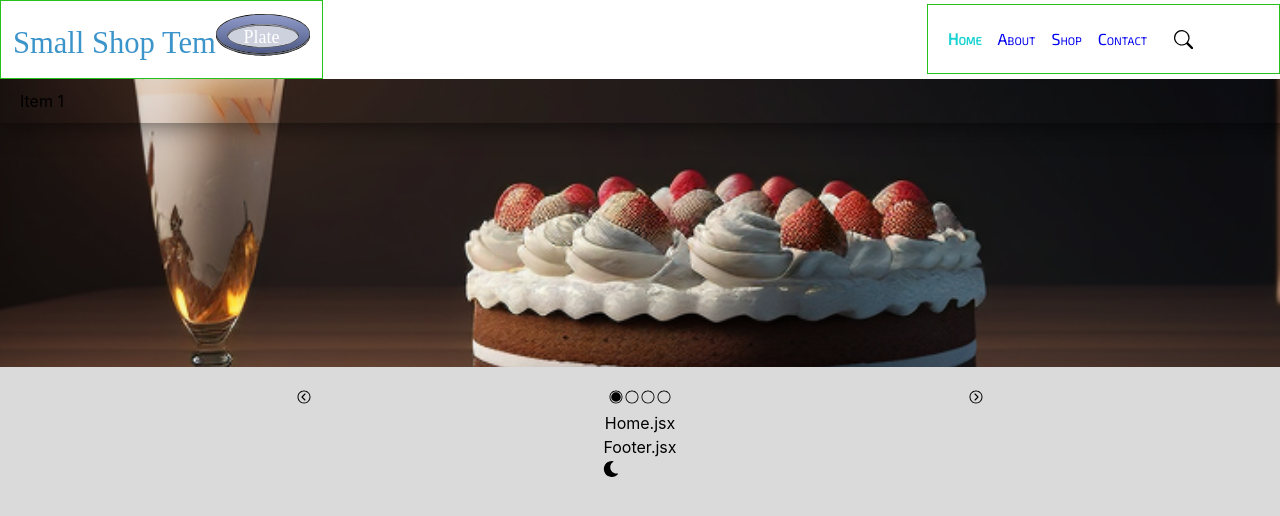
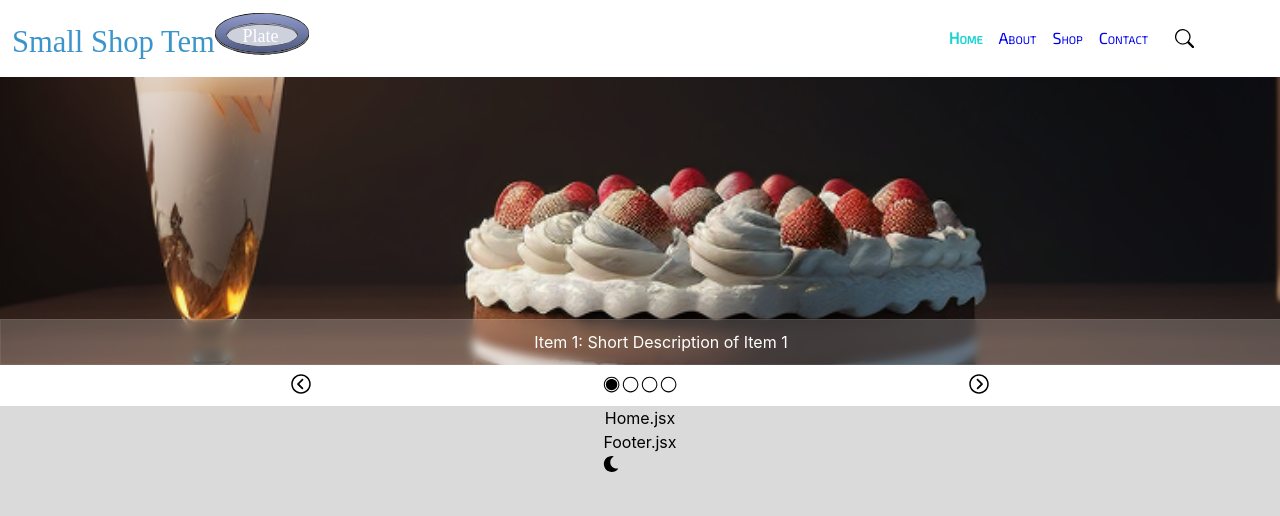
Before and after one commit to rune-encoder/Professional-Small-Shop-Template, a React (Vite) app in the folder client/: page / in a window 1280 px wide. Shown: the top 516 px of the page. Built offline with nearby package versions, Linux system fonts and the light colour scheme; some icons are missing.

Commit message:
Improved Design for Carousel Feature

```diff
--- a/client/src/components/Header.jsx
+++ b/client/src/components/Header.jsx
@@ -5,7 +5,7 @@ export default function Header(props) {
   return (
     <>
       <header>
-        <Link to="/" className="logo bd">
+        <Link to="/" className="logo">
           <img src={logo} alt="Small Shop Logo" />
         </Link>
         {props.children}
--- a/client/src/components/Navbar.jsx
+++ b/client/src/components/Navbar.jsx
@@ -23,7 +23,7 @@ export default function Navbar() {
   };
 
   return (
-    <div className="nav-group bd">
+    <div className="nav-group">
       <nav>
         <NavLinks
           links={links.map((link) => (
--- a/client/src/components/UI/Carousel.jsx
+++ b/client/src/components/UI/Carousel.jsx
@@ -18,22 +18,22 @@ export default function Carousel() {
   const data = [
     {
       id: 1,
-      item: "Item 1",
+      item: "Item 1: Short Description of Item 1",
       img: sample1,
     },
     {
       id: 2,
-      item: "Item 2",
+      item: "Item 2: Short Description of Item 2",
       img: sample2,
     },
     {
       id: 3,
-      item: "Item 3",
+      item: "Item 3: Short Description of Item 3",
       img: sample3,
     },
     {
       id: 4,
-      item: "Item 4",
+      item: "Item 4: Short Description of Item 4",
       img: sample4,
     },
   ];
--- a/client/src/components/UI/CarouselItem.jsx
+++ b/client/src/components/UI/CarouselItem.jsx
@@ -3,7 +3,7 @@ export default function CarouselItem({ item, img, width }) {
     <div className="carousel-item" style={{ width: width }}>
       <div></div>
       <img className="carousel-img" src={img} />
-      <div className="carousel-text">{item}</div>
+      <div className="carousel-text frost">{item}</div>
     </div>
   );
 }
--- a/client/src/styles/Carousel.css
+++ b/client/src/styles/Carousel.css
@@ -1,10 +1,10 @@
 /* CAROUSEL CONTAINER AND WRAPPER */
 .carousel-container {
-    display: flex;
-    flex-direction: column;
-    justify-content: center;
-    width: 100vw;
-    overflow: hidden;
+  display: flex;
+  flex-direction: column;
+  justify-content: center;
+  width: 100vw;
+  overflow: hidden;
 }
 
 .carousel-wrapper {
@@ -33,28 +33,35 @@
 
 .carousel-text {
   position: absolute;
-  top: 0;
+  bottom: 0;
   left: 0;
 
   white-space: normal;
   width: 100%;
   padding: 10px 20px;
-  box-shadow: 1px -2px 30px 0px rgba(0, 0, 0, 0.75);
+
+  text-align: center;
+
+  color: var(--always-light);
 }
 
 /* CAROUSEL BUTTON CONTROLLERS */
 .carousel-buttons {
   display: flex;
   justify-content: space-evenly;
+
+  background-color: var(--dark);
 }
 
 .button-arrow {
-  margin-top: 20px;
+  margin-top: 5px;
+  font-size: 1.5em;
 }
 
 .indicators {
   display: flex;
   justify-content: space-around;
   align-items: center;
-  margin-top: 20px;
+  margin-top: 5px;
+  font-size: 1.2em;
 }
--- a/client/src/styles/Featured.css
+++ /dev/null
@@ -1,44 +0,0 @@
-.carousel-container {
-  position: relative;
-  display: flex;
-  width: 100vw;
-  height: 20em;
-
-  overflow: hidden;
-}
-
-.carousel-item {
-    scroll-snap-type: x mandatory;
-  height: 40rem;
-  min-width: 100%;
-  width: 100%;
-  height: 100%;
-  /* display: flex; */
-  /* justify-content: center; */
-  /* align-items: center; */
-  transition: transform 1s cubic-bezier(0.39, 0.575, 0.565, 1);
-  /* transform: translateX(0); */
-
-  position: absolute;
-  opacity: 0;
-
-  z-index: 1;
-
-  &.active {
-    transform: translateX(0%);
-    opacity: 1;
-    z-index: 2;
-  }
-  &.next {
-    transform: translateX(100%);
-  }
-  &.prev {
-    transform: translateX(-100%);
-  }
-}
-
-.carousel-img {
-  /* width: 800px; */
-  /* height: 500px; */
-  /* object-fit: contain; */
-}
--- a/client/src/styles/index.css
+++ b/client/src/styles/index.css
@@ -1,12 +1,6 @@
 /*! @import "tailwindcss/base";
 @import "tailwindcss/components";
 @import "tailwindcss/utilities"; */
-
-/* ! TEST DELETE ========================================= */
-.bd {
-  border: 1px solid rgb(39, 194, 25);
-}
-/* ! TEST DELETE ========================================= */
 
 * {
   margin: 0;
@@ -21,7 +15,6 @@
   -webkit-font-smoothing: antialiased;
   -moz-osx-font-smoothing: grayscale;
   -webkit-text-size-adjust: 100%;
-  /* font-synthesis: none; */
 
   /* COLORS STAY THE SAME ACROSS THEMES (DARK AND LIGHT MODE) */
   --always-light: #ffffff;
@@ -54,7 +47,7 @@
   /* !Revisit */
   /* UNIQUE THEME COLOR STYLE (WHEN LIGHT MODE) */
   --unique: #d608ff;
-  --theme:  #007acc ;
+  --theme: #007acc;
 
   --text: #61afef;
   --accent: #56b6c2;
@@ -98,6 +91,7 @@
   --btn-right: #9d9175; */
 }
 
+/* =================== UTILITIES =================== */
 /* ACTIVE NAV LINK */
 .active {
   cursor: not-allowed;
@@ -115,8 +109,18 @@
   opacity: 0.3;
 }
 
+.frost {
+  /* From https://css.glass */
+  background: rgba(255, 255, 255, 0.2);
+  backdrop-filter: blur(5px);
+  -webkit-backdrop-filter: blur(5px);
+  border: 1px solid rgba(255, 255, 255, 0.08);
+}
+
 /* ! Revisit */
-button, input[type="submit"], input[type="reset"] {
+button,
+input[type="submit"],
+input[type="reset"] {
   background: none;
   color: inherit;
   border: none;
@@ -126,6 +130,7 @@ button, input[type="submit"], input[type="reset"] {
   outline: inherit;
 }
 
+/* =================== DEFAULT STYLES =================== */
 /* REMOVE LINK UNDERLINE */
 a {
   text-decoration: none;
@@ -164,8 +169,7 @@ p {
   filter: drop-shadow(5px 3px 10px var(--opacity-medium));
 }
 
-
-/* =========================== Media Queries ============= */
+/* =================== Media Queries =================== */
 /* Laptops */
 @media screen and (max-width: 1024px) {
 }
```
Also changed, not shown: client/src/components/UI/Featured.jsx (deleted, +0 -117 lines). Lines whose indentation alone changed are shown as unchanged.
